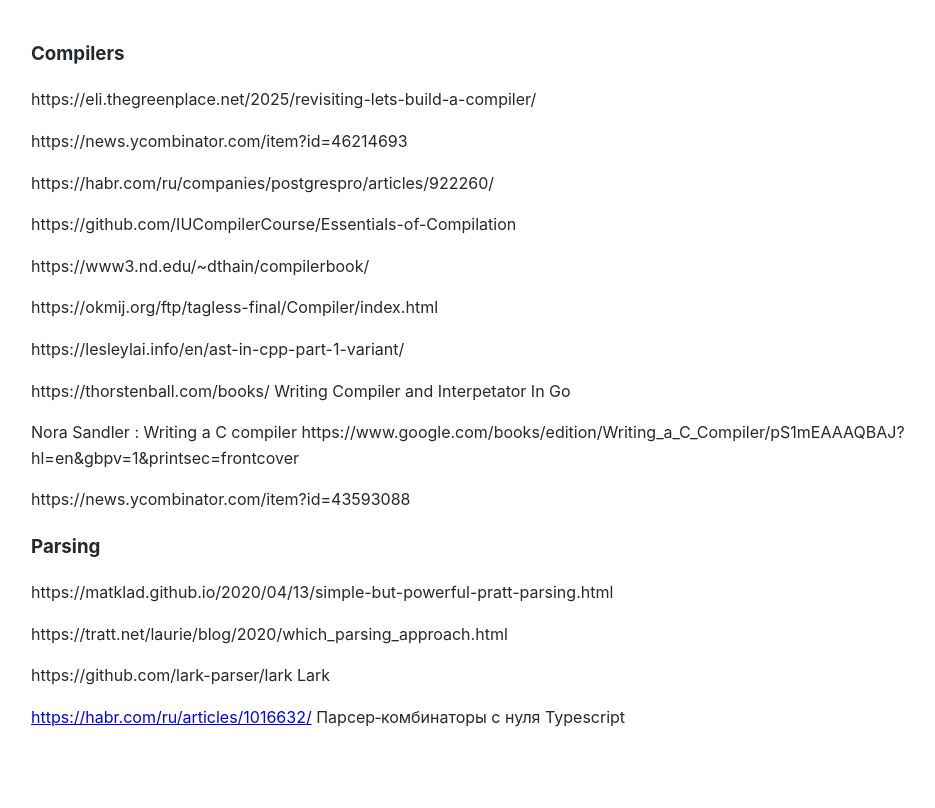
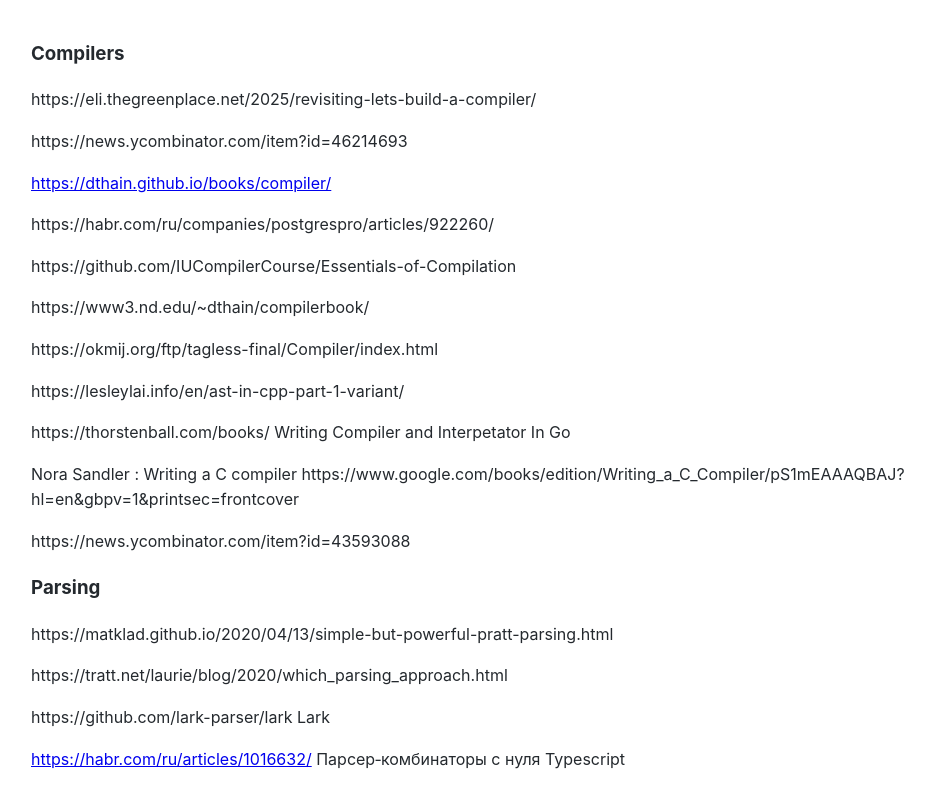
Before and after one commit to Michael-Lubinsky/michael-lubinsky.github.com, a Jekyll site: the page built from compilers/compilers.md, in a window 1280 px wide. Shown: the top 808 px of the page, without its empty margins (159-1094 px from the left). Built offline with Jekyll 4.4.1, drawn with Linux system fonts in a browser that asks for light colours; our own code applies the rules of GitHub Pages for plain Markdown files.

Commit message:
Update compilers.md

```diff
--- a/compilers/compilers.md
+++ b/compilers/compilers.md
@@ -3,6 +3,8 @@
 https://eli.thegreenplace.net/2025/revisiting-lets-build-a-compiler/
 
 https://news.ycombinator.com/item?id=46214693
+
+<https://dthain.github.io/books/compiler/>
 
 https://habr.com/ru/companies/postgrespro/articles/922260/
 
```
